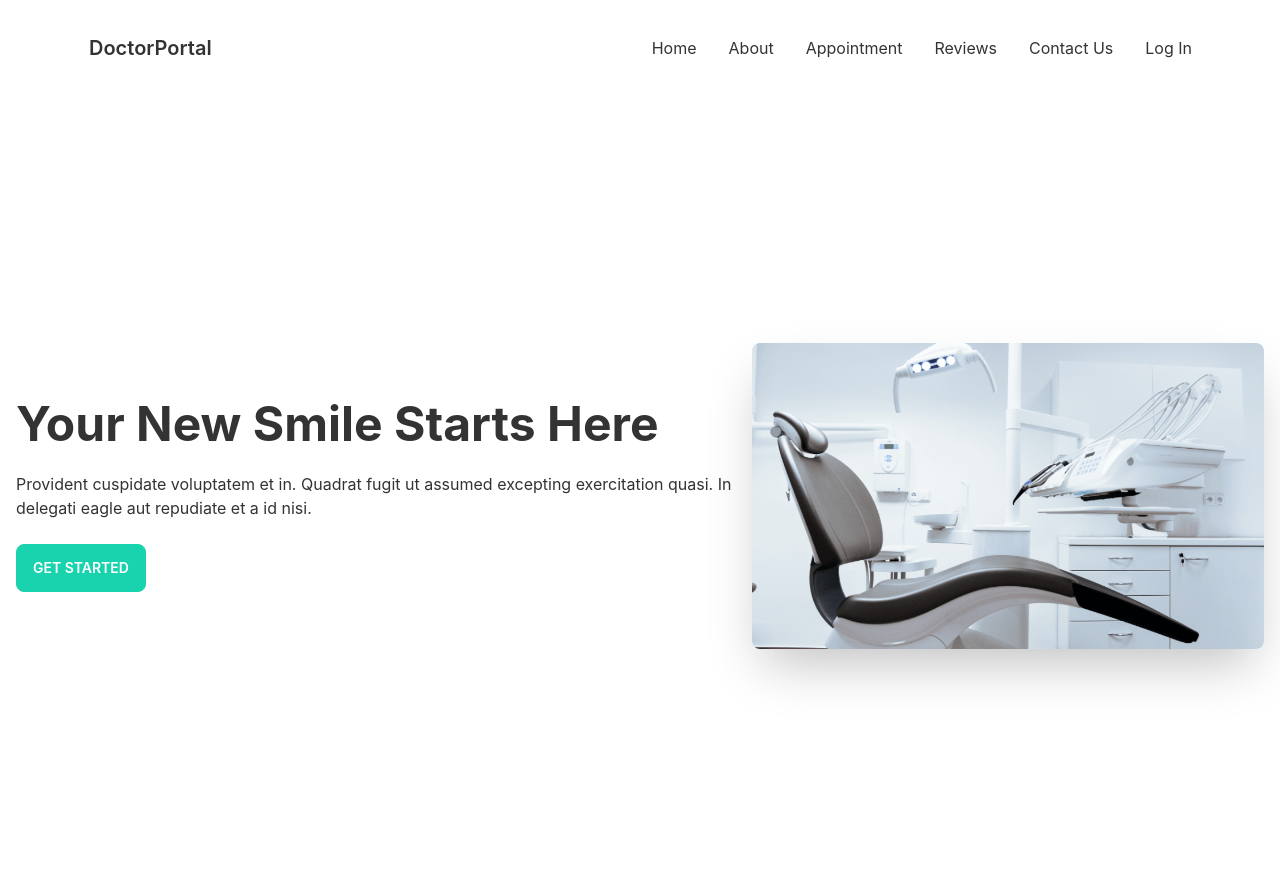
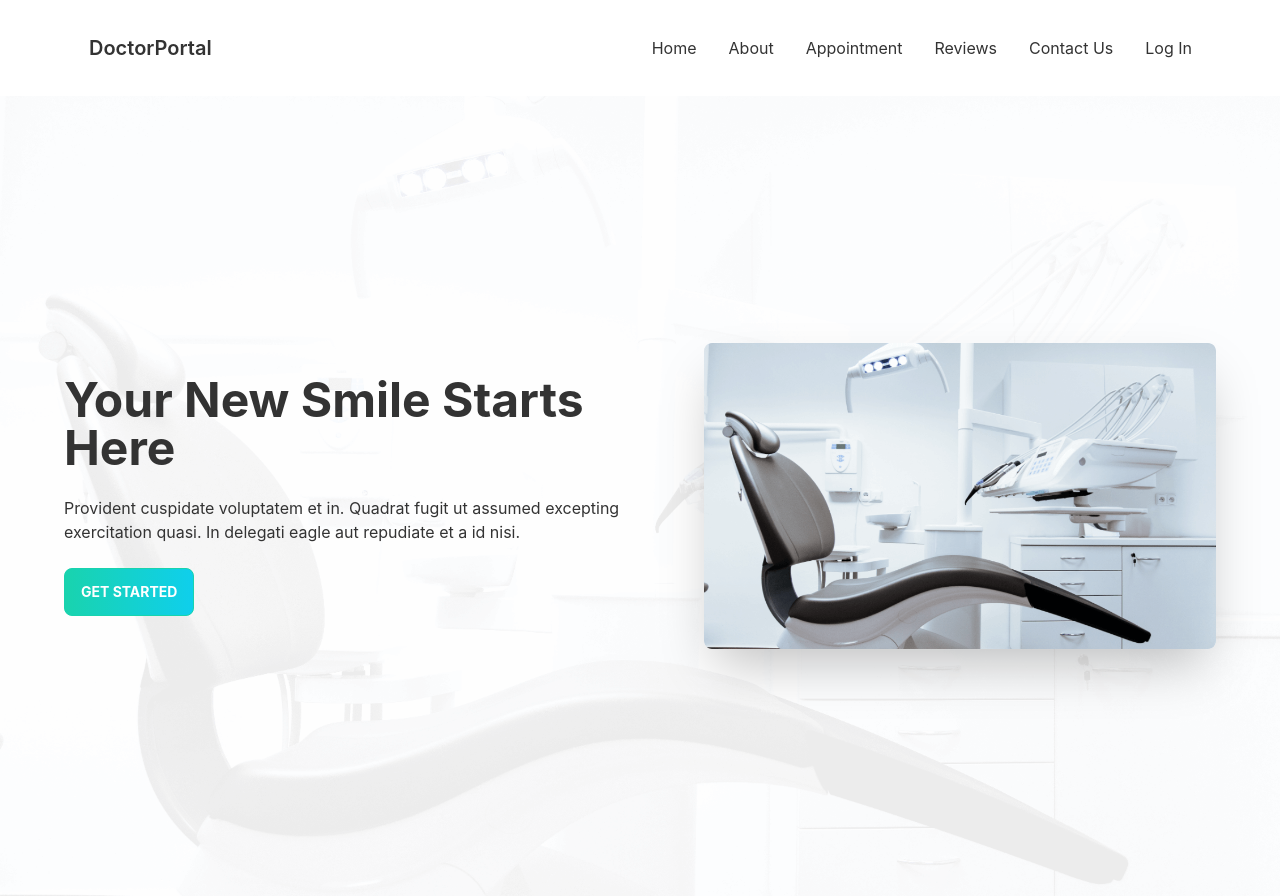
Before and after one commit to azmi0323/doctor-potal-project-client, a React (Create React App) app: page / in a window 1280 px wide. Built offline with nearby package versions, Linux system fonts and the light colour scheme.

Commit message:
banner done

```diff
--- /dev/null
+++ b/src/Pages/Home/Banner.css
@@ -0,0 +1,4 @@
+.bg-home{
+    background-image: url('../../assets/images/bg.png');
+    overflow: hidden;
+}
--- a/src/Pages/Home/Banner.js
+++ b/src/Pages/Home/Banner.js
@@ -1,12 +1,12 @@
 import React from "react";
 import { Link } from "react-router-dom";
 import chair from '../../assets/images/chair.png'
-
+import './Banner.css'
 
 const Banner = () => {
   return (
     <div>
-      <div className="hero min-h-screen">
+      <div className="hero min-h-screen px-12 bg-home">
         <div className="hero-content flex-col lg:flex-row-reverse">
           <img
             src={chair} alt=''
@@ -19,7 +19,7 @@ const Banner = () => {
               excepting exercitation quasi. In delegati eagle aut repudiate
               et a id nisi.
             </p>
-            <Link to='/appointment' className="btn btn-secondary text-white">Get Started</Link>
+            <Link to='/appointment' className="btn btn-secondary text-white font-bold bg-gradient-to-r from-secondary to-primary">Get Started</Link>
           </div>
         </div>
       </div>
```
